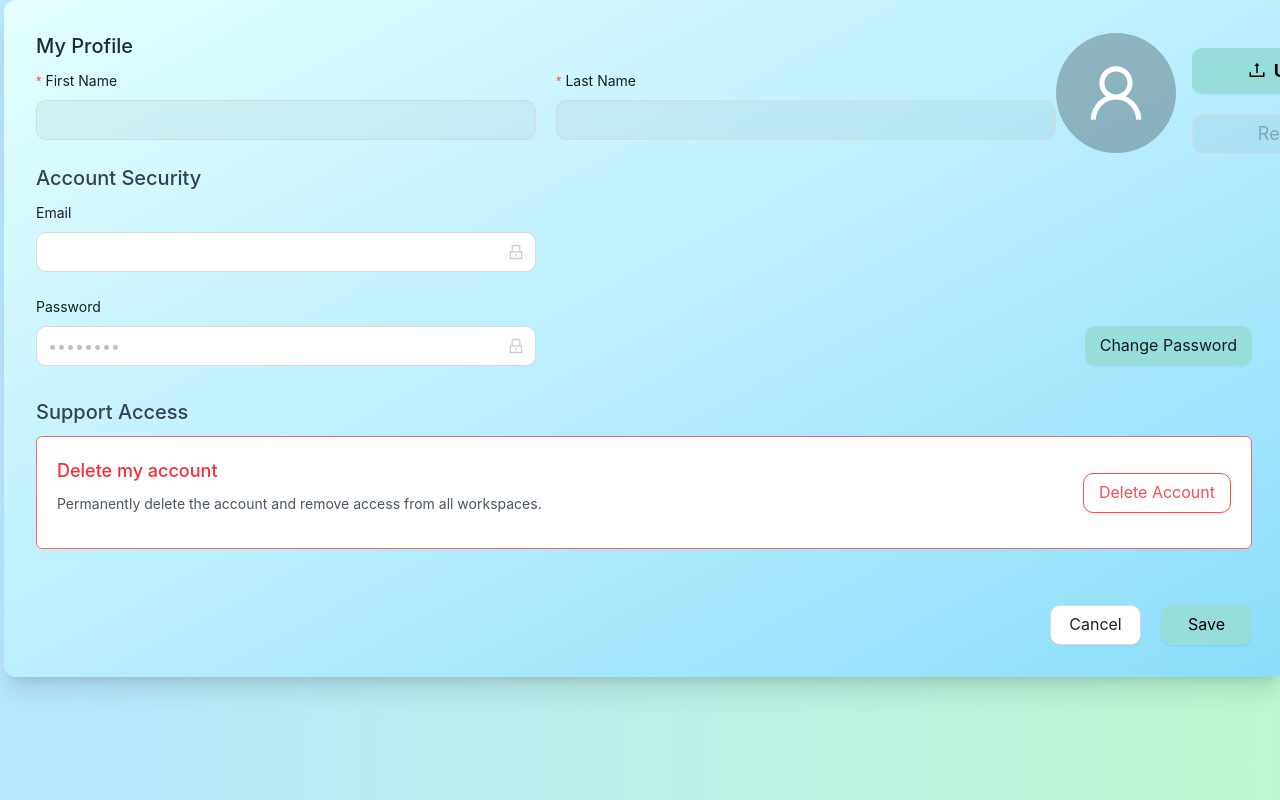
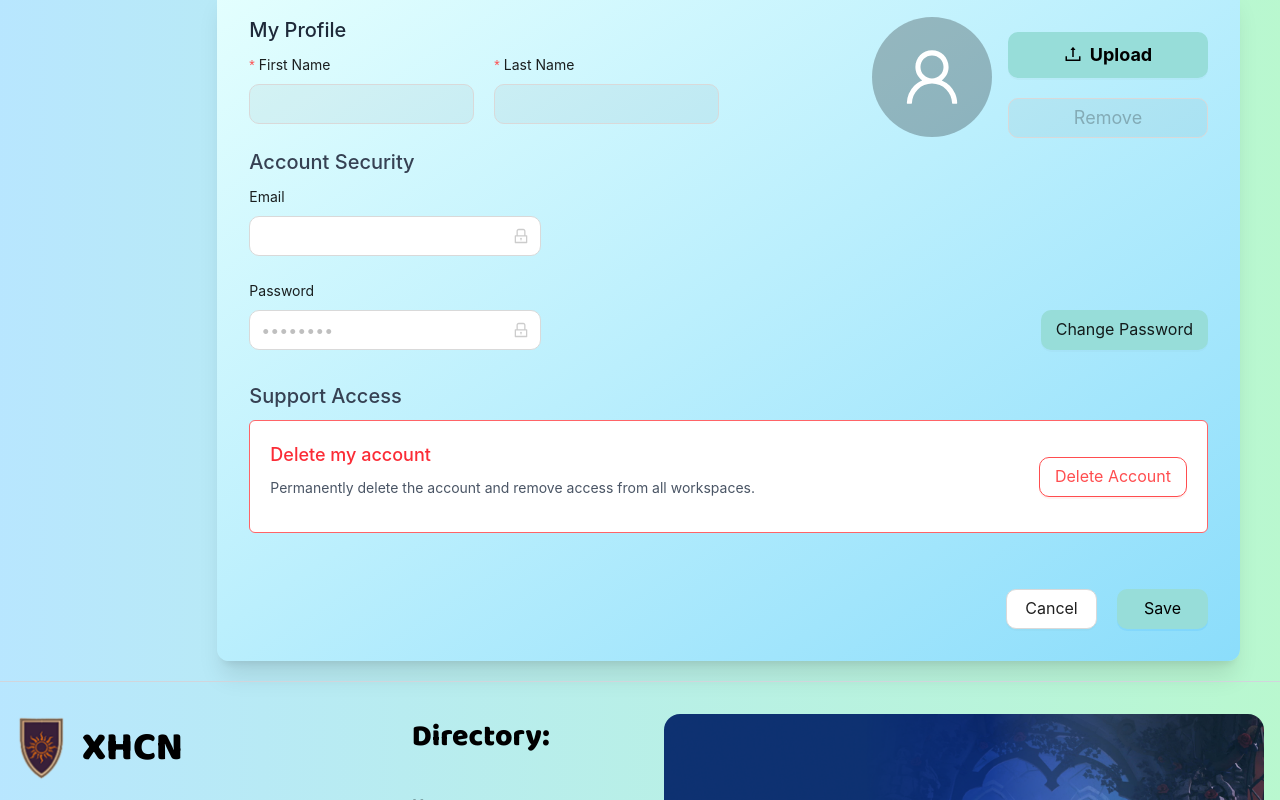
Before and after one commit to hotsooc/Albion, a Next.js app: page /account in a window 1280 px wide. Built offline with nearby package versions, Linux system fonts and the light colour scheme; no server answers.

Commit message:
fix update footer

```diff
--- a/package.json
+++ b/package.json
@@ -30,6 +30,7 @@
     "react-dnd": "^16.0.1",
     "react-dnd-html5-backend": "^16.0.1",
     "react-dom": "^18.3.1",
+    "react-icons": "^5.5.0",
     "react-player": "^3.3.2"
   },
   "devDependencies": {
--- a/src/app/(protected)/account/page.tsx
+++ b/src/app/(protected)/account/page.tsx
@@ -257,7 +257,7 @@ const Profile = () => {
                 <div className='flex justify-between items-start mb-0'>
                     <div>
                         <h2 className="text-xl font-bold mb-6 text-gray-800">My Profile</h2>
-                        <div className="flex w-[1020px] space-x-4 gap-5">
+                        <div className="flex w-[470px] space-x-4 gap-5">
                             <Form.Item
                                 name="firstName"
                                 label="First Name"
@@ -307,7 +307,7 @@ const Profile = () => {
                     <h2 className="text-xl font-semibold text-gray-700">Account Security</h2>
                     <Form.Item label="Email" className="mb-0">
                         <div className="flex items-center !justify-between !gap-5">
-                            <div className='w-[500px]'>
+                            <div className='w-auto'>
                                 <Input
                                     value={user?.email || ''}
                                     readOnly
@@ -320,7 +320,7 @@ const Profile = () => {
                     </Form.Item>
                     <Form.Item label="Password" className="mb-0">
                         <div className="flex items-center !justify-between !gap-5">
-                            <div className='w-[500px]'>
+                            <div className='w-auto'>
                                 <Input.Password
                                     placeholder="••••••••"
                                     readOnly
--- a/src/app/(protected)/teammate/page.tsx
+++ b/src/app/(protected)/teammate/page.tsx
@@ -165,10 +165,10 @@ export default function TeammatePage() {
       initial="hidden"
       animate="visible"
       variants={fadeInVariants}
-      className='mt-5 bg-[#E4FFFE] w-auto h-auto p-4 rounded-2xl ml-1 mr-10 shadow-2xl'
+      className='bg-[#E4FFFE] w-auto h-auto p-4 rounded-2xl ml-1 mr-10 shadow-2xl'
     >
       <DragDropProvider>
-        <div className='flex mb-4 p-4'>
+        <div className='flex'>
           <TeamSelector
             teamNames={teamNames}
             teamKeys={teamKeys}
--- a/src/component/ClientHeader.tsx
+++ b/src/component/ClientHeader.tsx
@@ -6,10 +6,16 @@ import { SearchOutlined, LogoutOutlined } from '@ant-design/icons';
 import { supabase } from '../../lib/supabase/client';
 import { useRouter } from 'next/navigation';
 import { User } from '@supabase/supabase-js';
+import { Baloo_2 } from 'next/font/google';
 
 interface ClientHeaderProps {
   onSearch: (value: string) => void;
 }
+
+  const balooFont = Baloo_2({
+      subsets: ['vietnamese'],
+      weight: ['800'],
+  });
 
 const ClientHeader: React.FC<ClientHeaderProps> = ({ onSearch }) => {
   const [searchTerm, setSearchTerm] = useState('');
@@ -87,6 +93,7 @@ const ClientHeader: React.FC<ClientHeaderProps> = ({ onSearch }) => {
     setIsSearchDropdownVisible(false);
   };
 
+
   const searchDropdownContent = (
     <div className="bg-white p-4 rounded-lg shadow-lg min-w-[300px]">
       {recentSearches.length > 0 && (
@@ -135,10 +142,19 @@ const ClientHeader: React.FC<ClientHeaderProps> = ({ onSearch }) => {
   );
 
   if (!user) return null;
+  {/* eslint-disable-next-line @next/next/no-img-element */}
 
   return (
-    <header className="p-4 flex items-center justify-end">
-      <div className="flex-grow flex justify-center">
+    <header className="p-4 flex items-center justify-end -mt-4">
+      <div className="flex flex-row justify-center items-center gap-4 ml-10">
+        <div className=''>
+          <img src="/XHCN_icon.png" alt="XHCN Logo" width={50} height={50} />
+        </div>
+        <div>
+          <span className={`${balooFont.className} text-[40px] font-bold text-black text-center`}>XHCN</span>
+        </div>
+      </div>
+      <div className="flex-grow flex justify-center ml-20">
         <Dropdown
           overlay={searchDropdownContent}
           trigger={['click']}
--- a/src/component/ClientLayoutWrapper.tsx
+++ b/src/component/ClientLayoutWrapper.tsx
@@ -5,6 +5,7 @@ import { App } from 'antd';
 import AppHeader from '@/component/AppHeader';
 import Sidebar from '@/component/Sidebar';
 import AntdProvider from '@/component/AntdProvider';
+import Footer from './footer';
 
 export default function ClientLayoutWrapper({ children }: { children: React.ReactNode }) {
     const [isPurpleTheme, setIsPurpleTheme] = useState(false);
@@ -19,13 +20,18 @@ export default function ClientLayoutWrapper({ children }: { children: React.Reac
     return (
         <AntdProvider>
             <App>
-                <div className={`flex h-screen overflow-hidden ${bgClassName}`}>
-                    <Sidebar />
-                    <div className="flex flex-col flex-grow">
+                <div className={`flex flex-col h-screen overflow-hidden ${bgClassName}`}>
+                    <div className="flex flex-col overflow-auto no-scrollbar flex-grow">
                         <AppHeader />
-                        <main className='flex-grow'>
-                            {children}
-                        </main>
+                        <div className='flex flex-col -mt-4'>
+                            <main className='grid grid-cols-[1fr_5fr] mb-5'>
+                                <div className='mt-10'>
+                                    <Sidebar />
+                                </div>
+                                {children}
+                            </main>
+                            <Footer />
+                        </div>
                     </div>
                 </div>
                 {/* Thêm nút bấm chuyển đổi màu nền */}
--- a/src/component/Video.tsx
+++ b/src/component/Video.tsx
@@ -219,7 +219,7 @@ const VideoPage = () => {
         </Row>
       )}
 
-      <div className="flex gap-2 mt-4 justify-between">
+      <div className="flex gap-2 mt-4 absolute bottom-5 right-5 justify-between">
         <div></div>
         <Button
           type="primary"
--- a/src/component/footer.tsx
+++ b/src/component/footer.tsx
@@ -1,15 +1,77 @@
 'use client'
 
 import React from 'react'
+import Link from 'next/link'
+import { FaFacebook, FaDiscord } from 'react-icons/fa'
+import { Baloo_2 } from 'next/font/google';
+
+const balooFont = Baloo_2({
+    subsets: ['vietnamese'],
+    weight: ['800'],
+});
 
 export default function Footer() {
-  return (
-    <section id='footer'>
-      <div className='flex flex-col'>
-        {/* <div>123</div>
-        <div>456</div>
-        <div>789</div> */}
-      </div>
-    </section>
-  )
+    return (
+        <section id='footer' className='text-black py-8 border-t border-gray-300 border-solid'>
+            {/* Thêm px-4 hoặc px-8 để tạo khoảng đệm bên trong */}
+            <div className='container mx-auto px-4'>
+                <div className='flex flex-col md:flex-row justify-between items-center md:items-start space-y-8 md:space-y-0'>
+                    <div className='flex flex-col items-center md:items-start text-center md:text-left'>
+                        <div className="flex flex-row justify-center items-center mb-5 gap-4">
+                            <div className=''>
+                                <img src="/XHCN_icon.png" alt="XHCN Logo" width={50} height={50} />
+                            </div>
+                            <div>
+                                <span className={`${balooFont.className} text-[40px] font-bold text-black text-center`}>XHCN</span>
+                            </div>
+                        </div>
+                        <p className={`${balooFont.className} text-[25px] font-bold mb-2`}>Contact: </p>
+                        <p className={`${balooFont.className} text-[16px] text-black`}>Discord: justhi_1203 (IG: Hi_1203)</p>
+                        <p className={`${balooFont.className} text-[16px] text-black`}>Discord: thewise0920 (IG: Thewise209)</p>
+                        <p className={`${balooFont.className} text-[16px] text-black`}>Facebook: Khanh Duy (IG: Potato211)</p>
+                        <div className='flex flex-col items-center md:items-start text-center md:text-left'>
+                            <p className={`${balooFont.className} text-lg font-bold mb-2`}>Contact Us: </p>
+                            <div className='flex space-x-4'>
+                                <a href="https://www.facebook.com/khanh.duy.57514" target='_blank' aria-label="Facebook" className="text-gray-400 hover:text-white transition-colors duration-300">
+                                    <FaFacebook size={36} />
+                                </a>
+                                <a href="https://discord.com" aria-label="Discord" className="text-gray-400 hover:text-white transition-colors duration-300">
+                                    <FaDiscord size={36} />
+                                </a>
+                            </div>
+                        </div>
+                    </div>
+
+                    <div className='flex flex-col items-center md:items-start text-center md:text-left'>
+                        <p className={`${balooFont.className} text-[30px] font-bold mb-2`}>Directory:</p>
+                        <Link href="/home" className={`${balooFont.className} text-[20px] !text-black !font-medium hover:text-white transition-colors duration-300`}>
+                            Home
+                        </Link>
+                        <Link href="/teammate" className={`${balooFont.className} text-[20px] !text-black !font-medium hover:text-white transition-colors duration-300`}>
+                            Team
+                        </Link>
+                        <Link href="/videos" className={`${balooFont.className} text-[20px] !text-black !font-medium hover:text-white transition-colors duration-300`}>
+                            Video
+                        </Link>
+                        <Link href="/build" className={`${balooFont.className} text-[20px] !text-black !font-medium hover:text-white transition-colors duration-300`}>
+                            Builds
+                        </Link>
+                        <Link href="/setting" className={`${balooFont.className} text-[20px] !text-black !font-medium hover:text-white transition-colors duration-300`}>
+                            About us
+                        </Link>
+                        <Link href="/about" className={`${balooFont.className} text-[20px] !text-black !font-medium hover:text-white transition-colors duration-300`}>
+                            Settings
+                        </Link>
+                    </div>
+
+                    <img src='/image_build.png' className='rounded-2xl' alt='' width={600} height={600} />
+                </div>
+
+                {/* Bản quyền */}
+                <div className={`${balooFont.className} mt-8 pt-8 w-full border-t border-gray-700 text-center text-[25px] text-black font-bold`}>
+                    © {new Date().getFullYear()} XHCN Guild - ASIA Server
+                </div>
+            </div>
+        </section>
+    );
 }
--- a/src/store/data.ts
+++ b/src/store/data.ts
@@ -6,6 +6,8 @@ export type ItemType = {
   image2: string;
   image3: string;
 };
+
+// https://www.facebook.com/khanh.duy.57514
 
 export const dataSet1: ItemType[] = [
   { id: '1', name: 'Bow', detail: `Cung rác
```
Also changed, not shown: src/app/(protected)/home/page.tsx (+3 -7 lines), src/component/Sidebar.tsx (+5 -5 lines), 1 other file (tests, documents, lock files or other folders).
